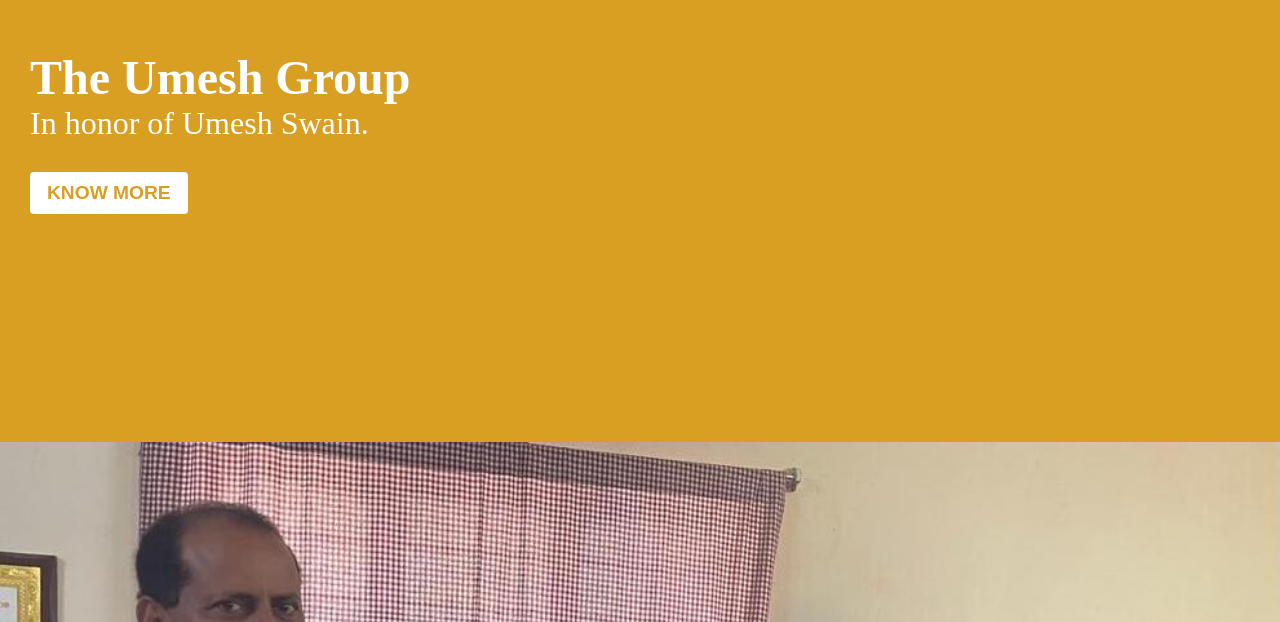
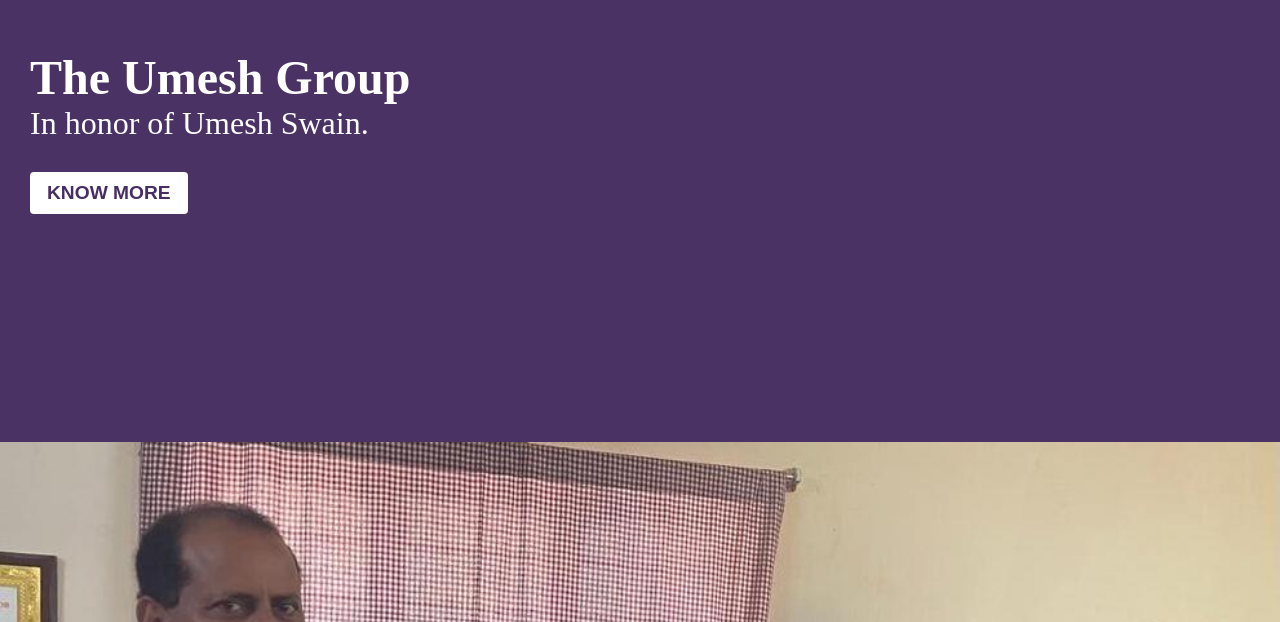
Before and after one commit to Aaryam/umeshgroup, a plain HTML site: page index.htm in a window 1280 px wide. Shown: the part 178-800 px from the top of the page. Drawn offline with Linux system fonts and the light colour scheme; a web font is replaced by a local one.

Commit message:
color change

```diff
--- a/index.htm
+++ b/index.htm
@@ -11,11 +11,11 @@
 <body>
     <div class="main">
         <a name="HOME"></a>
-        <div class="section" style="background-color: rgb(217, 159, 35);">
+        <div class="section" style="background-color: rgb(75, 50, 100);">
             <div class="section-content">
                 <p class="section-title" id="mainTitle">The Umesh Group</p>
                 <p class="section-description">In honor of Umesh Swain.</p>
-                <button class="section-btn" style="color: rgb(217, 159, 35); background-color: white;" onclick="navClick('ABOUT')">KNOW MORE</button>
+                <button class="section-btn" style="color: rgb(71, 46, 99); background-color: white;" onclick="navClick('ABOUT')">KNOW MORE</button>
             </div>
             <div class="section-image"></div>
         </div>
--- a/style.css
+++ b/style.css
@@ -34,8 +34,6 @@ body {
     height: 70vh;
     padding: 30px;
     margin: 0px;
-    margin-top: 0;
-    margin-bottom: 0;
     display: flex;
 }
 
```
